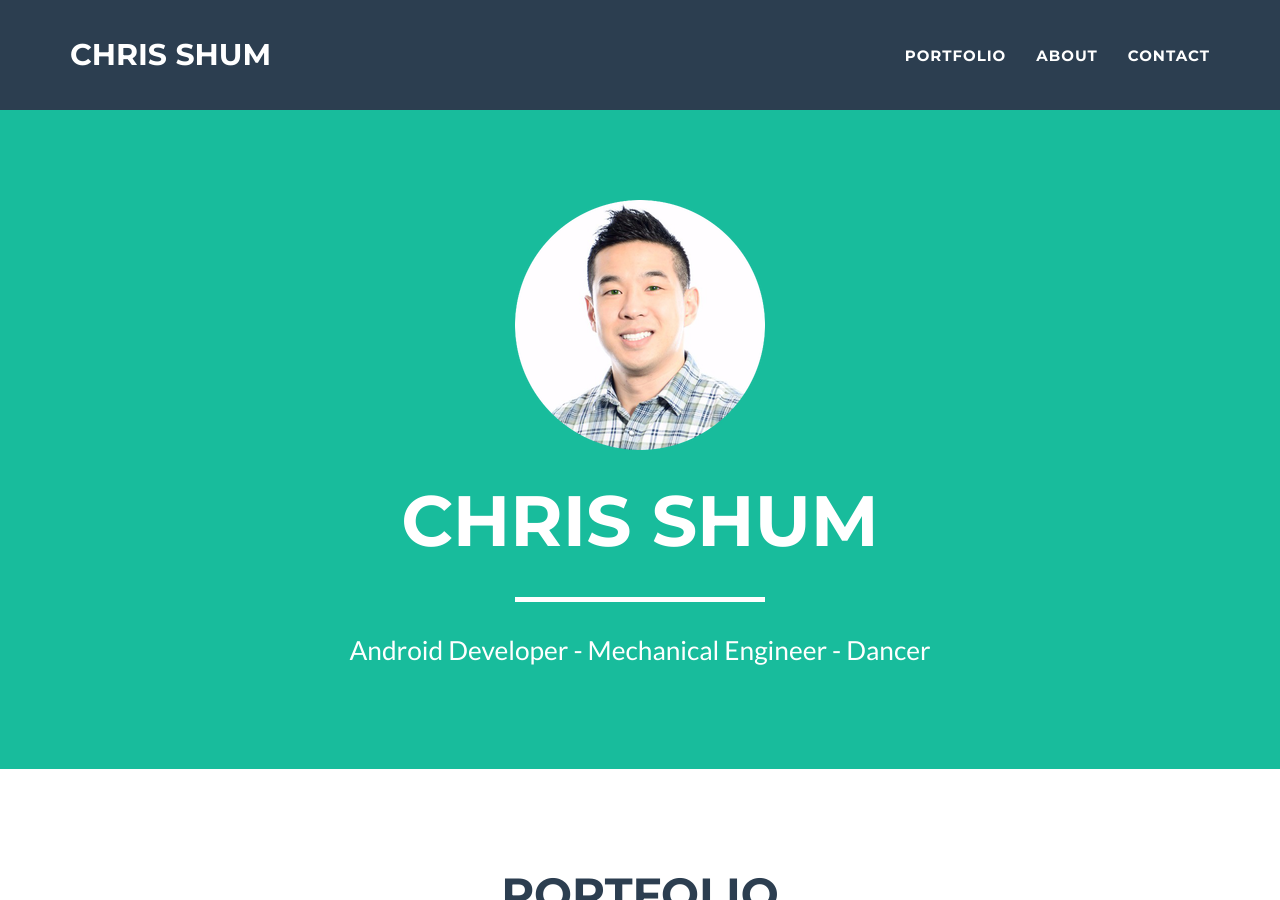
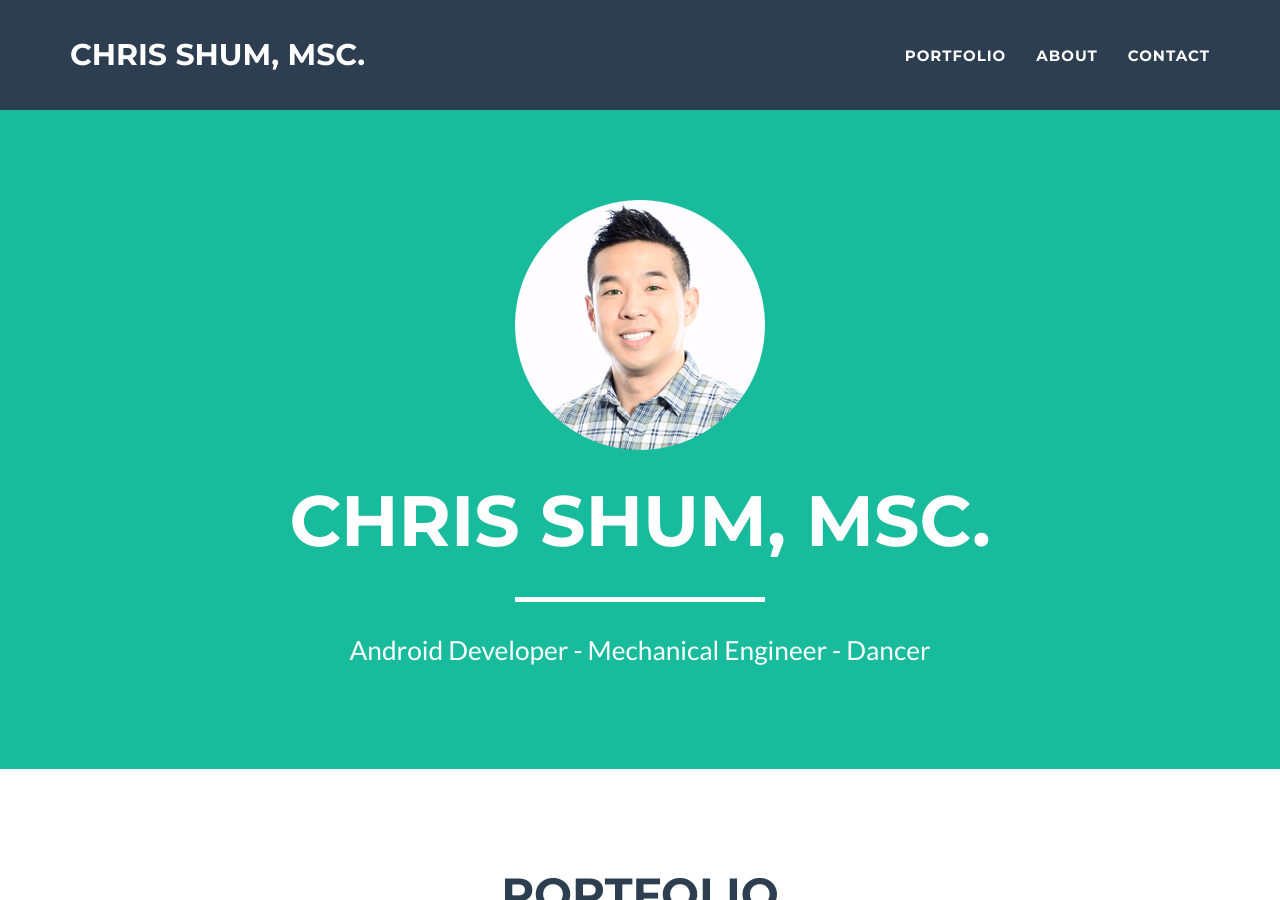
Before and after one commit to chris-shum/backup.chris-shum.github.io, a Jekyll site: the page built from index.html, in a window 1280 px wide and 900 px high. Built offline with Jekyll 4.4.1, drawn with Linux system fonts in a browser that asks for light colours.

Commit message:
Update _config.yml

```diff
--- a/_config.yml
+++ b/_config.yml
@@ -1,5 +1,5 @@
 # Site settings
-title: Chris Shum
+title: Chris Shum, MSc.
 email: shum.chris8@gmail.com
 url: https://chris-shum.github.io/
 description: "Personal portfolio of Chris Shum."
```
